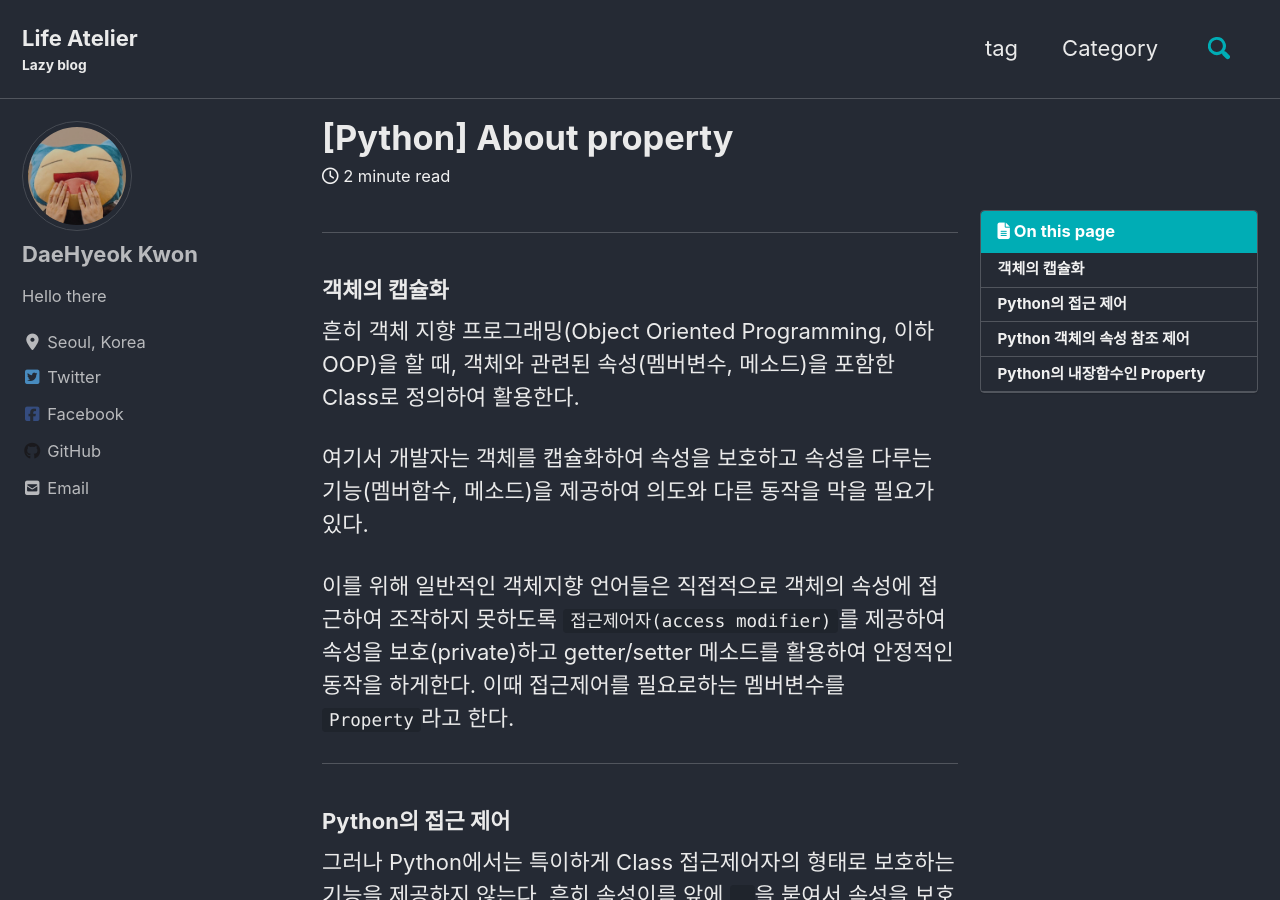
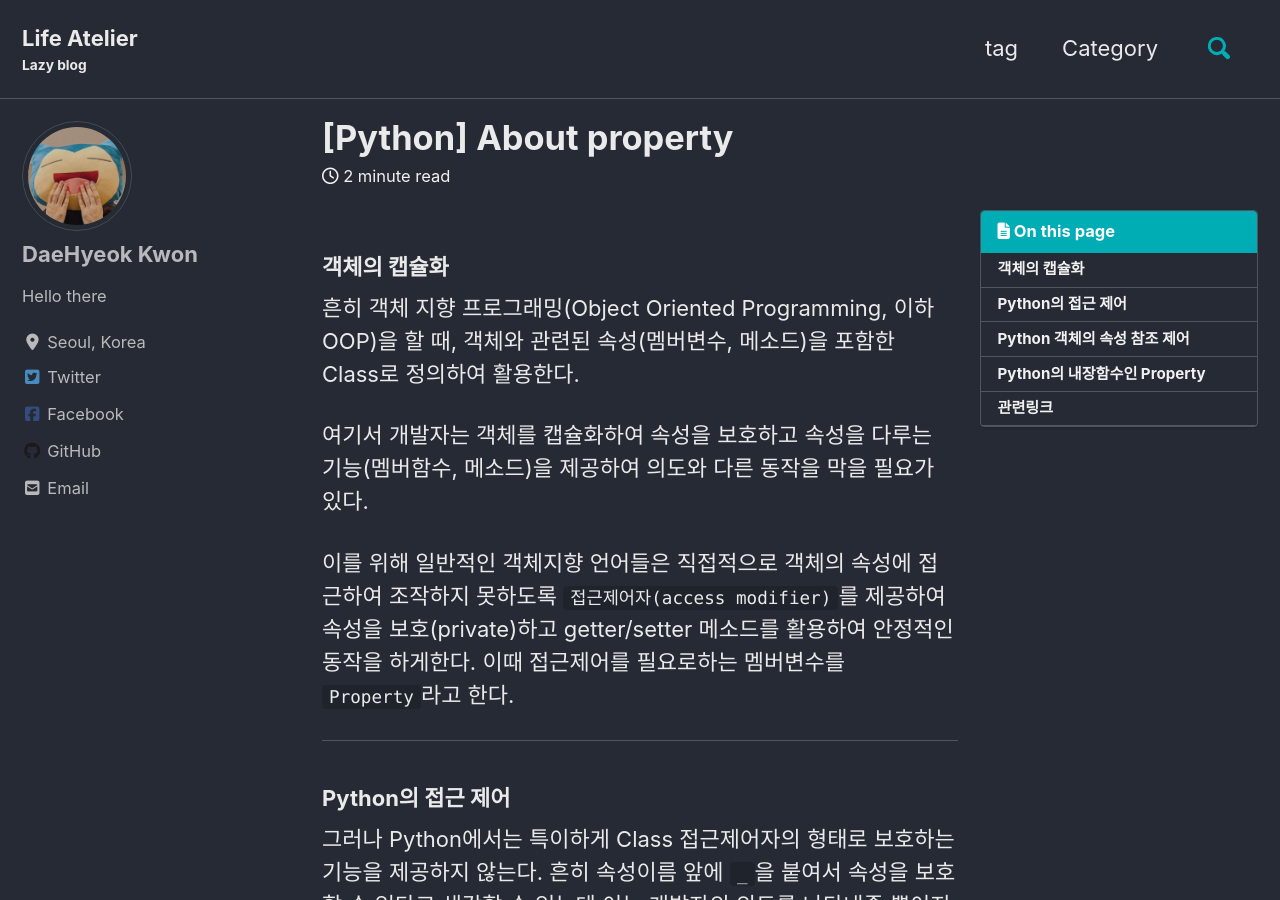
Before and after one commit to kor-haru/kor-haru.github.io, a Jekyll site: the page built from _posts/2020-01-07-003.md, in a window 1280 px wide and 900 px high. Built offline with Jekyll 4.4.1, drawn with Linux system fonts in a browser that asks for light colours; cached includes are drawn as plain includes; nearby versions of some CDN libraries.

Commit message:
mod : update latest post's sub title

```diff
--- a/_posts/2020-01-07-003.md
+++ b/_posts/2020-01-07-003.md
@@ -15,7 +15,6 @@ use_math : true
 toc : true
 ---
 
----
 ### 객체의 캡슐화
 
 흔히 객체 지향 프로그래밍(Object Oriented Programming, 이하 OOP)을 할 때, 객체와 관련된 속성(멤버변수, 메소드)을 포함한 Class로 정의하여 활용한다.
@@ -125,7 +124,7 @@ Class `Foo`의 마지막 라인은 `bar`에 대한 `property` 객체를 만들
 
 ---
 
-* 관련링크
+### 관련링크
   - [파이썬 문서 - 내장함수 (번역)](https://docs.python.org/ko/3/library/functions.html#property)
   - [Python Documentation - Built-in Functions](https://docs.python.org/3/library/functions.html#property)
   - [Programiz - Python @property](https://www.programiz.com/python-programming/property)
```
